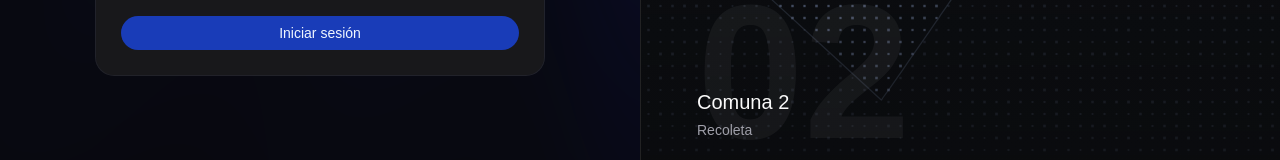
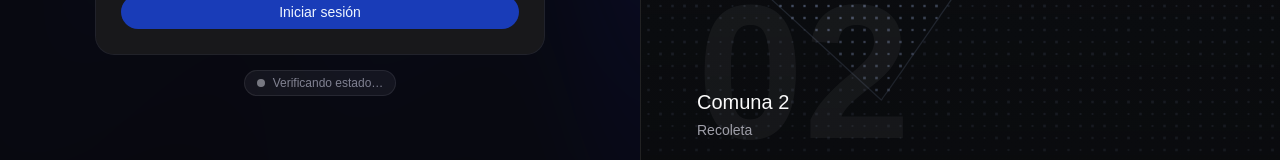
Before and after one commit to DDA2-UADE-2026/uade-DDA2-monorepo, a React (Vite) app in the folder client/: page /login in a window 1280 px wide. Shown: the part 604-764 px from the top of the page. Built offline with nearby package versions, Linux system fonts and the light colour scheme; no server answers.

Commit message:
Fix api gen, add backend health check

```diff
--- a/client/openapi-ts.config.ts
+++ b/client/openapi-ts.config.ts
@@ -2,7 +2,10 @@ export default {
   input: 'https://api-muni-uade-dev.fabriziob.com/api-docs',
   output: 'src/generated',
   plugins: [
-    '@hey-api/client-fetch',
+    {
+      name: '@hey-api/client-fetch',
+      runtimeConfigPath: './src/lib/hey-api.ts',
+    },
     '@hey-api/sdk',
     '@tanstack/react-query',
     'zod',
--- /dev/null
+++ b/client/src/components/BackendStatusPill.tsx
@@ -0,0 +1,23 @@
+import { useBackendHealth } from "@/hooks/use-backend-health"
+
+function BackendStatusPill() {
+  const { isPending, isError } = useBackendHealth()
+
+  const label = isPending ? "Verificando estado…" : isError ? "Servicio no disponible" : "Servicio operativo"
+
+  return (
+    <span
+      title={label}
+      className="flex items-center gap-2 rounded-full border border-border bg-card px-3 py-1 text-xs text-muted-foreground"
+    >
+      <span
+        className={`size-2 shrink-0 rounded-full ${
+          isPending ? "animate-pulse bg-muted-foreground" : isError ? "bg-destructive" : "bg-emerald-500"
+        }`}
+      />
+      {label}
+    </span>
+  )
+}
+
+export { BackendStatusPill }
--- a/client/src/generated/client.gen.ts
+++ b/client/src/generated/client.gen.ts
@@ -1,4 +1,6 @@
 // This file is auto-generated by @hey-api/openapi-ts
+
+import { createClientConfig } from '../lib/hey-api.ts';
 
 import { type Client, type ClientOptions, type Config, createClient, createConfig } from './client';
 import type { ClientOptions as ClientOptions2 } from './types.gen';
@@ -13,4 +15,4 @@ import type { ClientOptions as ClientOptions2 } from './types.gen';
  */
 export type CreateClientConfig<T extends ClientOptions = ClientOptions2> = (override?: Config<ClientOptions & T>) => Config<Required<ClientOptions> & T>;
 
-export const client: Client = createClient(createConfig<ClientOptions2>({ baseUrl: 'http://api-muni-uade-dev.fabriziob.com' }));
+export const client: Client = createClient(createClientConfig(createConfig<ClientOptions2>({ baseUrl: 'http://api-muni-uade-dev.fabriziob.com' })));
--- /dev/null
+++ b/client/src/hooks/use-backend-health.ts
@@ -0,0 +1,13 @@
+import { useQuery } from '@tanstack/react-query';
+
+import { healthOptions } from '@/generated/@tanstack/react-query.gen';
+
+const REFETCH_INTERVAL_MS = 2.5 * 60 * 1000;
+
+export function useBackendHealth() {
+  return useQuery({
+    ...healthOptions(),
+    refetchInterval: REFETCH_INTERVAL_MS,
+    retry: 3,
+  });
+}
--- a/client/src/hooks/use-ip-city.ts
+++ b/client/src/hooks/use-ip-city.ts
@@ -1,28 +1,23 @@
-import { useSyncExternalStore } from 'react';
+import { queryOptions, useQuery } from '@tanstack/react-query';
 
 const CLIENT_URL = import.meta.env.VITE_CLIENT_URL;
+const REFETCH_INTERVAL_MS = 60 * 60 * 1000;
 
-let ipCity: string | null = null;
-const listeners = new Set<() => void>();
-
-function setIpCity(value: string | null) {
-  ipCity = value;
-  listeners.forEach((listener) => listener());
+async function fetchIpCity(): Promise<string | null> {
+  const response = await fetch(`${CLIENT_URL}/cdn-cgi/trace`);
+  return response.headers.get('acf-ipcity');
 }
 
-function subscribe(listener: () => void) {
-  listeners.add(listener);
-  return () => listeners.delete(listener);
-}
-
-function getSnapshot() {
-  return ipCity;
-}
-
-fetch(`${CLIENT_URL}/cdn-cgi/trace`)
-  .then((response) => setIpCity(response.headers.get('acf-ipcity')))
-  .catch(() => setIpCity(null));
+const ipCityQueryOptions = queryOptions({
+  queryKey: ['ip-city'],
+  queryFn: fetchIpCity,
+  staleTime: REFETCH_INTERVAL_MS,
+  refetchInterval: REFETCH_INTERVAL_MS,
+  retry: 3,
+});
 
 export function useIpCity() {
-  return useSyncExternalStore(subscribe, getSnapshot);
+  const { data } = useQuery(ipCityQueryOptions);
+
+  return data ?? null;
 }
--- /dev/null
+++ b/client/src/lib/hey-api.ts
@@ -0,0 +1,6 @@
+import type { CreateClientConfig } from '@/generated/client.gen'
+
+export const createClientConfig: CreateClientConfig = (config) => ({
+  ...config,
+  baseUrl: import.meta.env.VITE_SERVER_URL || 'http://localhost:8080',
+})
--- a/client/src/routes/_app/gestion/debug/documentacion-eventos.tsx
+++ b/client/src/routes/_app/gestion/debug/documentacion-eventos.tsx
@@ -5,7 +5,7 @@ export const Route = createFileRoute("/_app/gestion/debug/documentacion-eventos"
   component: RouteComponent,
 })
 
-const SWAGGER_URL = `${import.meta.env.VITE_SERVER_URL || "http://localhost:8080"}/swagger-ui/index.html`
+const SWAGGER_URL = `${import.meta.env.VITE_SERVER_URL}/swagger-ui/index.html`
 
 function RouteComponent() {
   return (
--- a/client/src/routes/_app/gestion/debug/documentacion-local.tsx
+++ b/client/src/routes/_app/gestion/debug/documentacion-local.tsx
@@ -5,7 +5,7 @@ export const Route = createFileRoute("/_app/gestion/debug/documentacion-local")(
   component: RouteComponent,
 })
 
-const SWAGGER_URL = `${import.meta.env.VITE_SERVER_URL || "http://localhost:8080"}/swagger-ui/index.html`
+const SWAGGER_URL = `${import.meta.env.VITE_SERVER_URL}/swagger-ui/index.html`
 
 function RouteComponent() {
   return (
--- a/client/src/routes/_app/gestion/debug/estado-red.tsx
+++ b/client/src/routes/_app/gestion/debug/estado-red.tsx
@@ -1,9 +1,9 @@
 import { createFileRoute } from "@tanstack/react-router"
-import { queryOptions, useQuery } from "@tanstack/react-query"
 import { IconCircleCheck, IconCircleX, IconLoader2 } from "@tabler/icons-react"
 
 import { Card, CardContent, CardDescription, CardHeader, CardTitle } from "@/components/ui/card"
 import { PageHeader } from "@/components/layout/PageHeader"
+import { useBackendHealth } from "@/hooks/use-backend-health"
 
 export const Route = createFileRoute("/_app/gestion/debug/estado-red")({
   component: RouteComponent,
@@ -11,26 +11,10 @@ export const Route = createFileRoute("/_app/gestion/debug/estado-red")({
 
 const SERVER_URL = import.meta.env.VITE_SERVER_URL
 
-async function fetchBackendHealth(): Promise<{ status: string }> {
-  const response = await fetch(`${SERVER_URL}/actuator/health`)
-  if (!response.ok) {
-    throw new Error(`HTTP ${response.status}`)
-  }
-  return response.json()
-}
-
-const backendHealthQueryOptions = queryOptions({
-  queryKey: ["debug", "estado-red", "backend"],
-  queryFn: fetchBackendHealth,
-  retry: false,
-})
-
 // TODO: hoy solo chequea el backend principal. Sumar acá el resto de los
 // módulos/servicios a medida que existan.
 function RouteComponent() {
-  const { data, isPending, isError, error } = useQuery({
-    ...backendHealthQueryOptions,
-  })
+  const { data, isPending, isError, error } = useBackendHealth()
 
   return (
     <div className="flex h-full w-full flex-col">
@@ -56,7 +40,7 @@ function RouteComponent() {
           ) : (
             <>
               <IconCircleCheck className="size-4 text-emerald-500" />
-              <span className="text-sm">{data.status}</span>
+              <span className="text-sm">{String(data.status ?? "UP")}</span>
             </>
           )}
         </CardContent>
--- a/client/src/routes/_auth/route.tsx
+++ b/client/src/routes/_auth/route.tsx
@@ -1,6 +1,7 @@
 import { Suspense, lazy, useEffect, useState } from 'react';
 import { Outlet, createFileRoute } from '@tanstack/react-router';
 
+import { BackendStatusPill } from '@/components/BackendStatusPill';
 import { RouteErrorPage } from '@/components/errors/RouteErrorPage';
 
 const SideRaysBackground = lazy(() => import('@/components/visual/SideRaysBackground'));
@@ -52,7 +53,10 @@ function AuthLayout() {
             />
           </Suspense>
         </div>
-        <Outlet />
+        <div className="flex w-full flex-col items-center gap-4">
+          <Outlet />
+          <BackendStatusPill />
+        </div>
       </main>
 
       {showMap ? (
--- a/client/src/routes/index.tsx
+++ b/client/src/routes/index.tsx
@@ -12,6 +12,7 @@ import {
 
 import { AppPhoneMock } from "@/components/landing/AppPhoneMock"
 import { SiteHeader } from "@/components/landing/SiteHeader"
+import { BackendStatusPill } from "@/components/BackendStatusPill"
 import { Button } from "@/components/ui/button"
 import { Card, CardContent, CardHeader, CardTitle, CardDescription } from "@/components/ui/card"
 
@@ -209,6 +210,7 @@ function RouteComponent() {
             <p className="text-xs">Módulo Desarrollo Social · Municipalidad UADE</p>
           </div>
           <div className="flex items-center gap-6">
+            <BackendStatusPill />
             <Link to="/login" className="hover:text-foreground">
               Iniciar sesión
             </Link>
```
Also changed, not shown: 1 other file (tests, documents, lock files or other folders).
